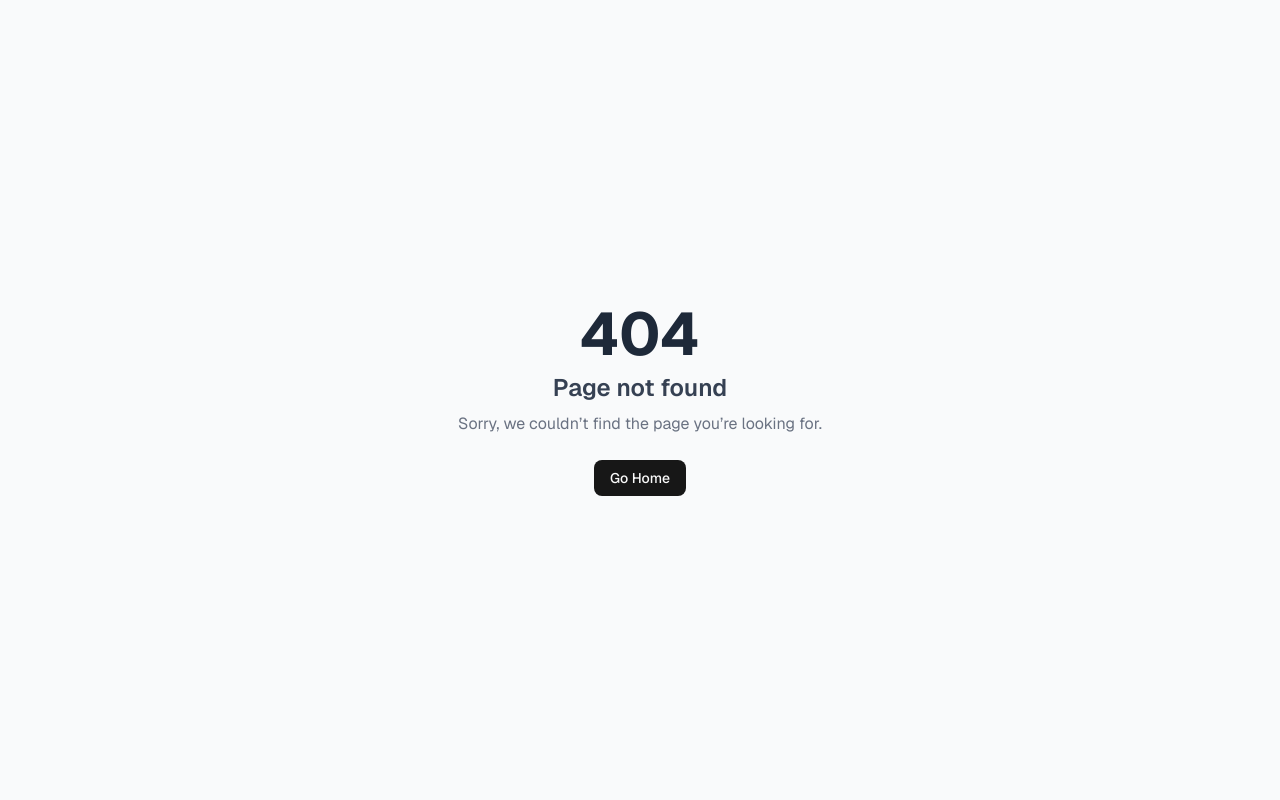
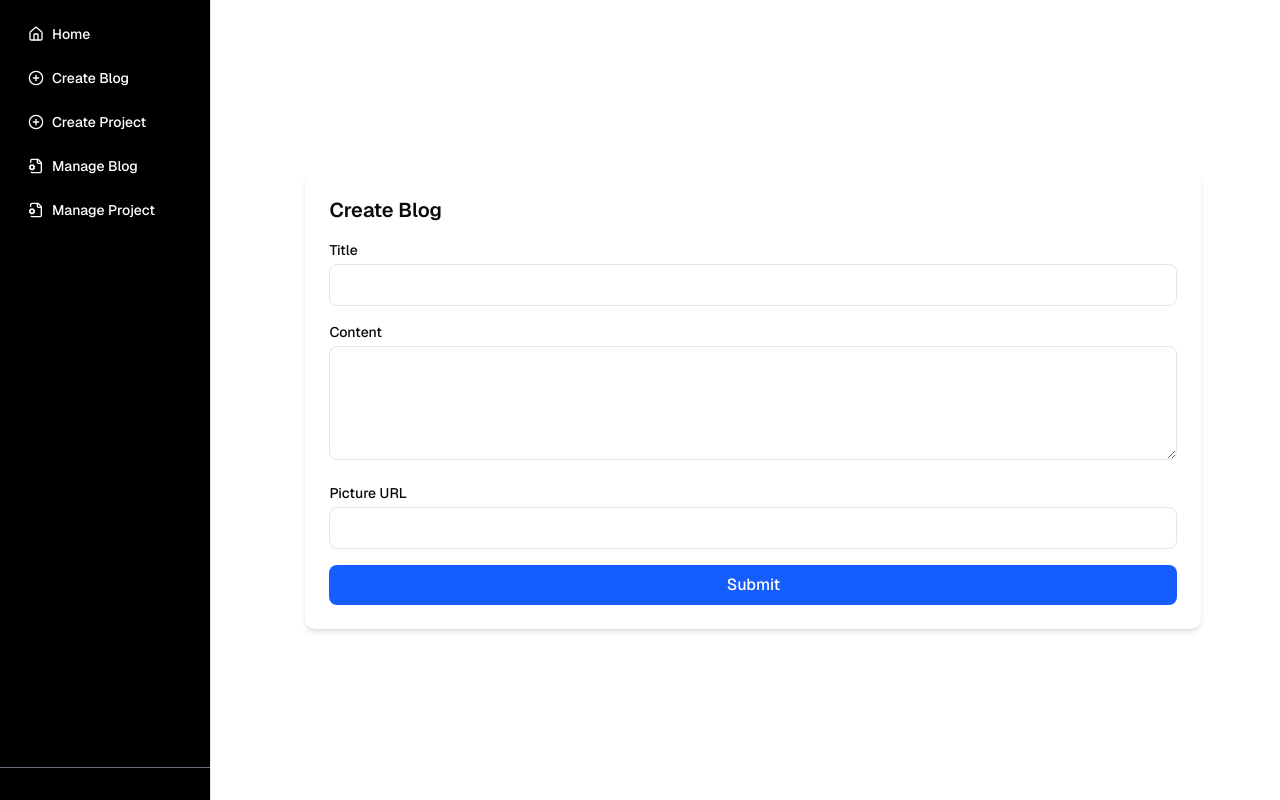
Before and after one commit to AbdullahAlTowsif/portfolio-frontend, a Next.js app: page /dashboard/create-blog in a window 1280 px wide. Before the commit this address had no page. Built offline with nearby package versions, Linux system fonts and the light colour scheme; no server answers.

Commit message:
create blog added

```diff
--- /dev/null
+++ b/src/actions/create.ts
@@ -0,0 +1,28 @@
+"use server";
+
+import { revalidateTag } from "next/cache";
+import { redirect } from "next/navigation";
+
+
+export const createBlog = async (data: FormData) => {
+    const blogInfo = Object.fromEntries(data.entries())
+    console.log(blogInfo);
+    const modifiedData = {
+        ...blogInfo,
+        authorId: 1,
+    }
+    const res = await fetch(`${process.env.NEXT_PUBLIC_BASE_API}/blog`, {
+        method: "POST",
+        headers: {
+            "Content-Type": "application/json"
+        },
+        body: JSON.stringify(modifiedData),
+    })
+    const result = await res.json();
+    console.log("result", result);
+    if(result?.id) {
+        revalidateTag("BLOGS");
+        redirect("/blogs");
+    }
+    return result;
+}
--- /dev/null
+++ b/src/app/(dashboard)/dashboard/create-blog/page.tsx
@@ -0,0 +1,12 @@
+import CreateBlogForm from "@/components/modules/Blogs/CreateBlogForm";
+import React from "react";
+
+const CreateBlog = () => {
+  return (
+    <div className="w-full flex justify-center items-center">
+      <CreateBlogForm />
+    </div>
+  );
+};
+
+export default CreateBlog;
--- /dev/null
+++ b/src/app/(dashboard)/dashboard/layout.tsx
@@ -0,0 +1,14 @@
+import Sidebar from "@/components/shared/Sidebar";
+
+export default function DashboardLayout({
+    children,
+}: Readonly<{
+    children: React.ReactNode;
+}>) {
+    return (
+        <main className="min-h-dvh flex gap-4">
+            <Sidebar />
+            {children}
+        </main>
+    );
+}
--- /dev/null
+++ b/src/app/(dashboard)/dashboard/page.tsx
@@ -0,0 +1,20 @@
+import { getUserSession } from "@/helpers/getUserSession";
+
+export default async function DashboardHome() {
+  const quote = "The secret of getting ahead is getting started. – Mark Twain";
+
+  const session = await getUserSession();
+  console.log(session);
+
+  return (
+    <div className="min-h-screen flex flex-col justify-center items-center bg-gray-50 p-6 w-full">
+      <h1 className="text-4xl font-bold text-gray-800 mb-4">
+        Welcome, {session?.user?.name}
+      </h1>
+      <p className="text-lg text-gray-600 italic text-center">
+        {session?.user?.email}
+      </p>
+      <p className="text-lg text-gray-600 italic text-center">{quote}</p>
+    </div>
+  );
+}
--- a/src/app/(public)/blogs/page.tsx
+++ b/src/app/(public)/blogs/page.tsx
@@ -11,7 +11,8 @@ export const metadata: Metadata = {
 const AllBlogsPage = async () => {
     const res = await fetch(`${process.env.NEXT_PUBLIC_BASE_API}/blog`, {
         next: {
-            revalidate: 30
+            // revalidate: 30
+            tags: ["BLOGS"]
         },
     });
     const { data: blogs } = await res.json();
--- /dev/null
+++ b/src/components/modules/Blogs/CreateBlogForm.tsx
@@ -0,0 +1,63 @@
+"use client";
+
+import { createBlog } from "@/actions/create";
+import Form from "next/form";
+
+
+export default function CreateBlogForm() {
+
+    return (
+        <Form
+            action={createBlog}
+            className="max-w-4xl mx-auto p-6 bg-white shadow-md rounded-lg space-y-4 w-full"
+        >
+            <h2 className="text-xl font-semibold mb-4">Create Blog</h2>
+
+            {/* Title */}
+            <div>
+                <label className="block text-sm font-medium mb-1" htmlFor="title">
+                    Title
+                </label>
+                <input
+                    type="text"
+                    id="title"
+                    name="title"
+                    className="w-full rounded-md border px-3 py-2 focus:ring focus:ring-blue-200"
+                />
+            </div>
+
+            {/* Content */}
+            <div>
+                <label className="block text-sm font-medium mb-1" htmlFor="content">
+                    Content
+                </label>
+                <textarea
+                    id="content"
+                    name="content"
+                    rows={4}
+                    className="w-full rounded-md border px-3 py-2 focus:ring focus:ring-blue-200"
+                />
+            </div>
+
+            {/* Picture */}
+            <div>
+                <label className="block text-sm font-medium mb-1" htmlFor="picture">
+                    Picture URL
+                </label>
+                <input
+                    type="url"
+                    id="picture"
+                    name="picture"
+                    className="w-full rounded-md border px-3 py-2 focus:ring focus:ring-blue-200"
+                />
+            </div>
+
+            <button
+                type="submit"
+                className="w-full bg-blue-600 text-white font-medium py-2 rounded-md hover:bg-blue-700 transition"
+            >
+                Submit
+            </button>
+        </Form>
+    );
+}
--- /dev/null
+++ b/src/components/shared/Sidebar.tsx
@@ -0,0 +1,72 @@
+"use client";
+
+import Link from "next/link";
+import { Button } from "@/components/ui/button";
+import { Home, PlusCircle, FileCog, LogOut } from "lucide-react";
+import { signOut, useSession } from "next-auth/react";
+
+export default function Sidebar() {
+    const session = useSession();
+    // console.log(session);
+    return (
+        <aside className="flex h-screen w-64 flex-col border-r bg-black text-white">
+            {/* Top navigation */}
+            <nav className="flex-1 space-y-2 p-4">
+                <Link
+                    href="/"
+                    className="flex items-center gap-2 rounded-lg px-3 py-2 text-sm font-medium hover:bg-gray-100 hover:text-black"
+                >
+                    <Home className="h-4 w-4" />
+                    Home
+                </Link>
+
+                <Link
+                    href="/dashboard/create-blog"
+                    className="flex items-center gap-2 rounded-lg px-3 py-2 text-sm font-medium hover:bg-gray-100 hover:text-black"
+                >
+                    <PlusCircle className="h-4 w-4" />
+                    Create Blog
+                </Link>
+
+                <Link
+                    href="/dashboard/create-project"
+                    className="flex items-center gap-2 rounded-lg px-3 py-2 text-sm font-medium hover:bg-gray-100 hover:text-black"
+                >
+                    <PlusCircle className="h-4 w-4" />
+                    Create Project
+                </Link>
+
+                <Link
+                    href="/dashboard/manage-blog"
+                    className="flex items-center gap-2 rounded-lg px-3 py-2 text-sm font-medium hover:bg-gray-100 hover:text-black"
+                >
+                    <FileCog className="h-4 w-4" />
+                    Manage Blog
+                </Link>
+
+                <Link
+                    href="/dashboard/manage-project"
+                    className="flex items-center gap-2 rounded-lg px-3 py-2 text-sm font-medium hover:bg-gray-100 hover:text-black"
+                >
+                    <FileCog className="h-4 w-4" />
+                    Manage Project
+                </Link>
+            </nav>
+
+            {/* Bottom action */}
+            <div className="p-4 border-t border-gray-500">
+                {session.status === "authenticated" &&
+                    <Button
+                        variant="destructive"
+                        className="w-full justify-start gap-2 cursor-pointer"
+                        onClick={() => {
+                            signOut()
+                        }}
+                    >
+                        <LogOut className="h-4 w-4" />
+                        Logout
+                    </Button>}
+            </div>
+        </aside>
+    );
+}
```
